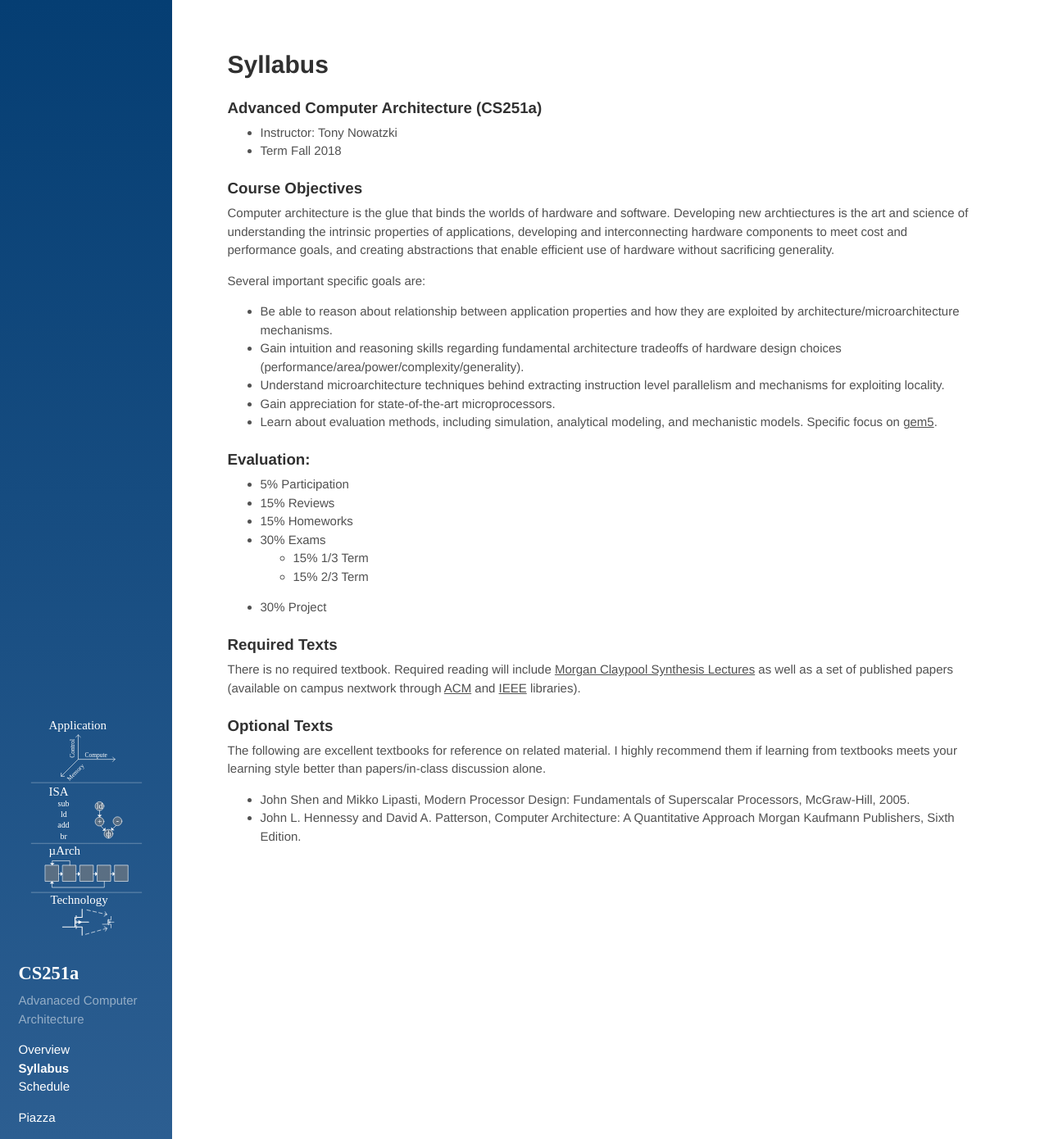
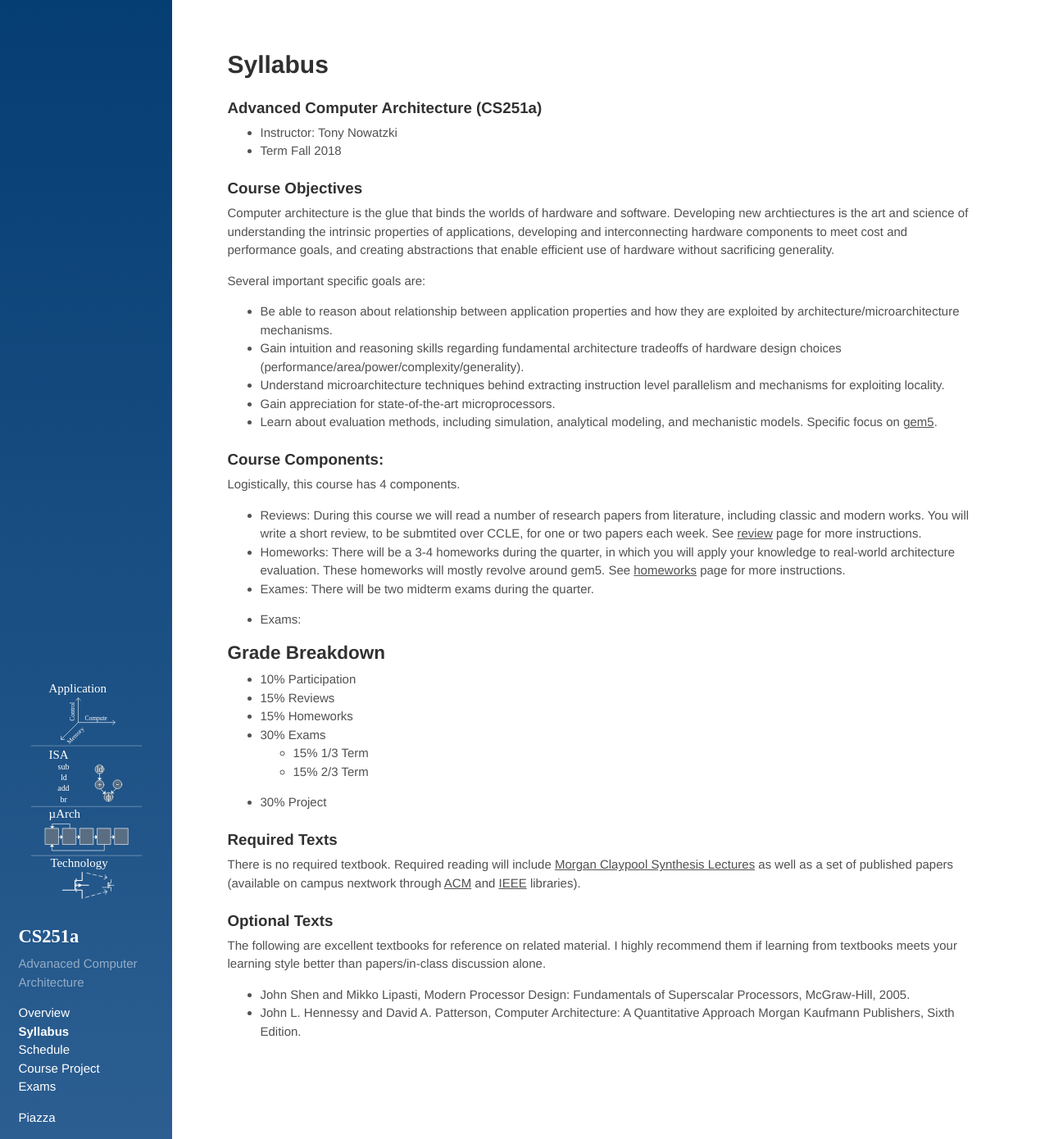
Before and after one commit to PolyArch/cs259, a Jekyll site: the page built from 01-syllabus.md, in a window 1280 px wide and 1390 px high. Shown: the whole window at 82% size. Built offline with Jekyll 4.4.1, drawn with Linux system fonts in a browser that asks for light colours.

Commit message:
bunch of changes

```diff
--- a/01-syllabus.md
+++ b/01-syllabus.md
@@ -19,14 +19,22 @@ Several important specific goals are:
 * Gain appreciation for state-of-the-art microprocessors.
 * Learn about evaluation methods, including simulation, analytical modeling, and mechanistic models.  Specific focus on [gem5](http://learning.gem5.org/).
 
-### Evaluation:
+### Course Components:
 
-* 5%  Participation
+Logistically, this course has 4 components.
+* Reviews: During this course we will read a number of research papers from literature, including classic and modern works.  You will write a short review, to be submtited over CCLE, for one or two papers each week. See [review]({{site.baseurl}}/06-reviews/) page for more instructions.
+* Homeworks:  There will be a 3-4 homeworks during the quarter, in which you will apply your knowledge to real-world architecture evaluation.  These homeworks will mostly revolve around gem5.  See [homeworks]({{site.baseurl}}/07-homeworks/) page for more instructions.
+* Exames:  There will be two midterm exams during the quarter.
+
+* Exams:
+
+## Grade Breakdown
+* 10% Participation
 * 15% Reviews
 * 15% Homeworks
 * 30% Exams
-	* 15% 1/3 Term
-	* 15% 2/3 Term
+    - 15% 1/3 Term
+    - 15% 2/3 Term
 * 30% Project
 
 ### Required Texts
--- /dev/null
+++ b/Gemfile
@@ -0,0 +1,3 @@
+source "https://rubygems.org"
+
+gem "github-pages", group: :jekyll_plugins
```
Also changed, not shown: 02-schedule.md (+2 -2 lines), 07-project.md (added, +66 -0 lines), 08-exams.md (added, +32 -0 lines), 04-reviews.md (renamed from 06-reviews.md).
